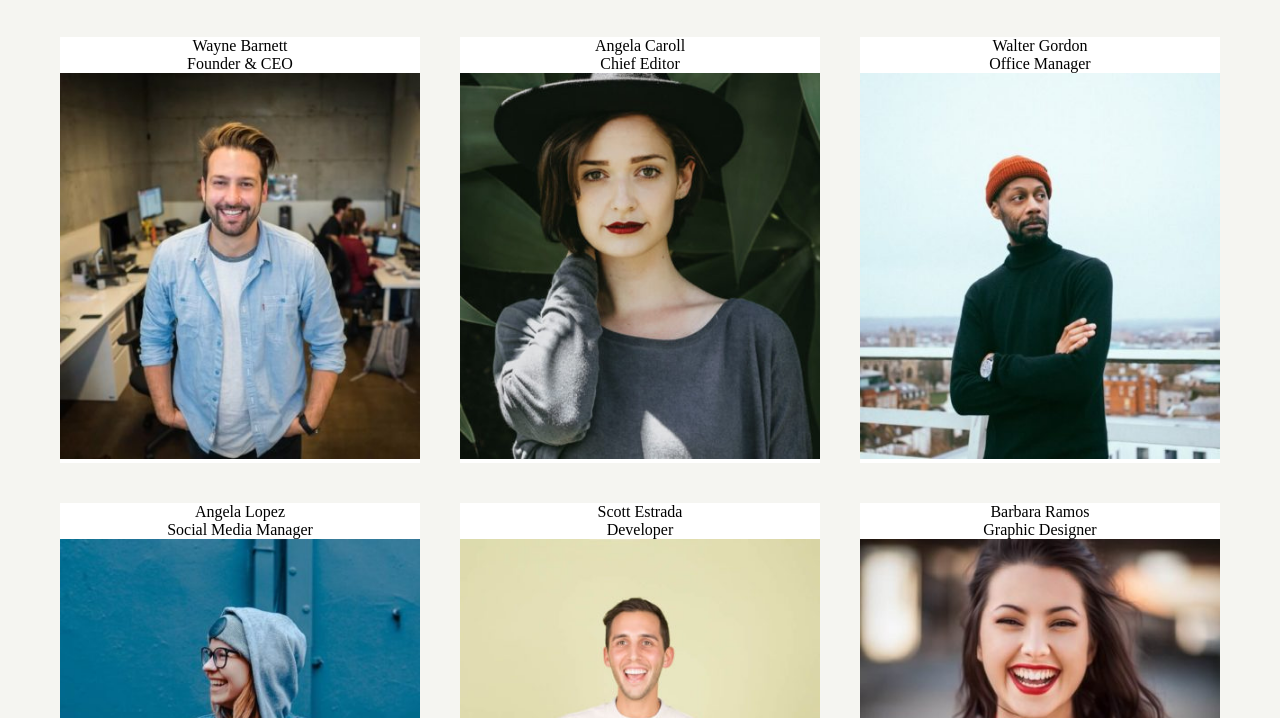
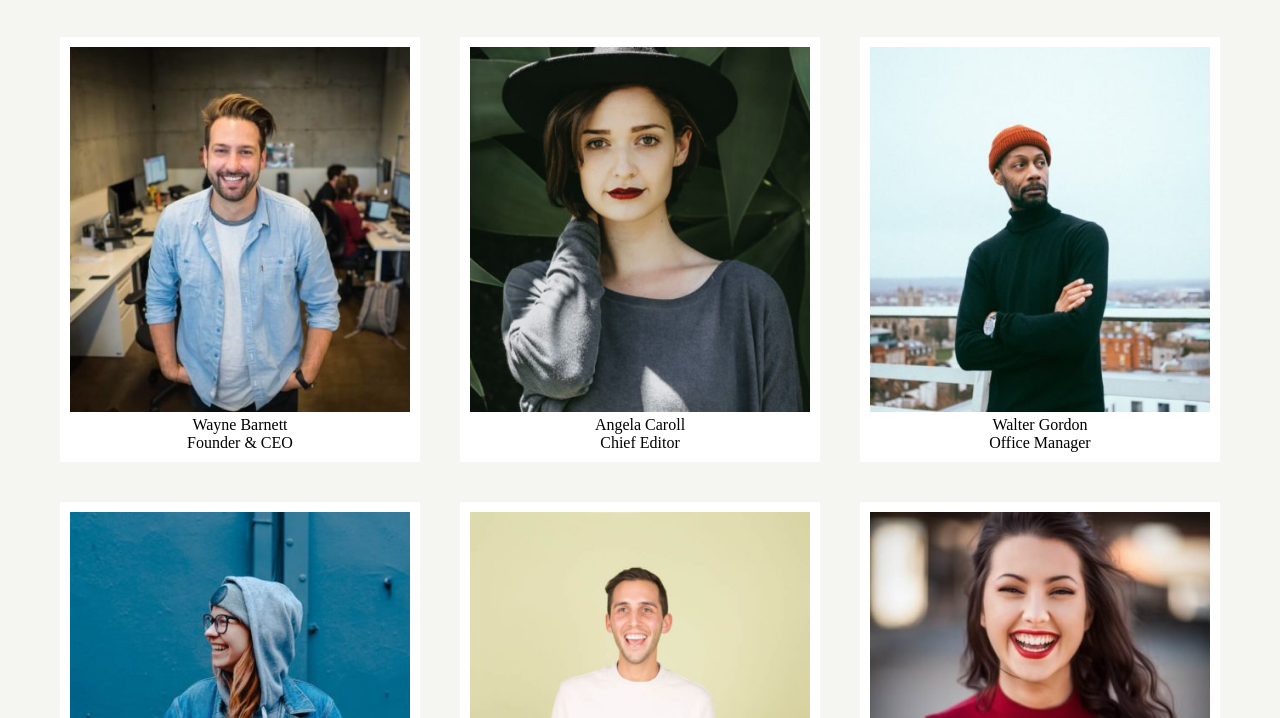
Before and after one commit to CarloSalaris/js-our-team, a plain HTML site: page Bonus/index.html in a window 1280 px wide. Shown: the part 82-800 px from the top of the page. Drawn offline with Linux system fonts and the light colour scheme.

Commit message:
Contenuto card nell'ordine voluto (JS to optimize)

```diff
--- a/Bonus/css/style.css
+++ b/Bonus/css/style.css
@@ -26,6 +26,7 @@ img {
 }
 
 div.objDiv {
+    padding: 10px;
     margin: 20px;
     background-color: #ffffff;
     width: calc((100% / 3) - 40px);
--- a/Bonus/js/main.js
+++ b/Bonus/js/main.js
@@ -66,16 +66,24 @@ console.log(teamArr);
 /* FUNCTIONS */
 // Stampa proprietà di un oggetto prestabilito
 function PrintObjectProperties(objectName) {
+    let name, role, picture;
     for (let key in objectName) {
         propDiv = document.createElement("div");
         // BONUS 1: Trasformare la stringa foto in una immagine effettiva
-        if (objectName[key].includes(".jpg")) {
-            propDiv.innerHTML = `<img src="img/${objectName[key]}" alt="profile image">`;
+        if (key == "foto") {
+            picture = objectName[key];
+        }else if (key == "nome") {
+            name = `<div>${objectName[key]}</div>`
         }else {
-            propDiv.append(objectName[key]);
+            role = `<div>${objectName[key]}</div>`
         }
-        objDiv.append(propDiv);
+
         /* MILESTONE 1 - Stampo le proprietà in console */
         console.log(objectName[key]);
+        objDiv.append(propDiv);
     }
+    propDiv.innerHTML = `<img src="img/${picture}" alt="profile image">`;
+    propDiv.innerHTML += name;
+    propDiv.innerHTML += role;
+
 }
```
